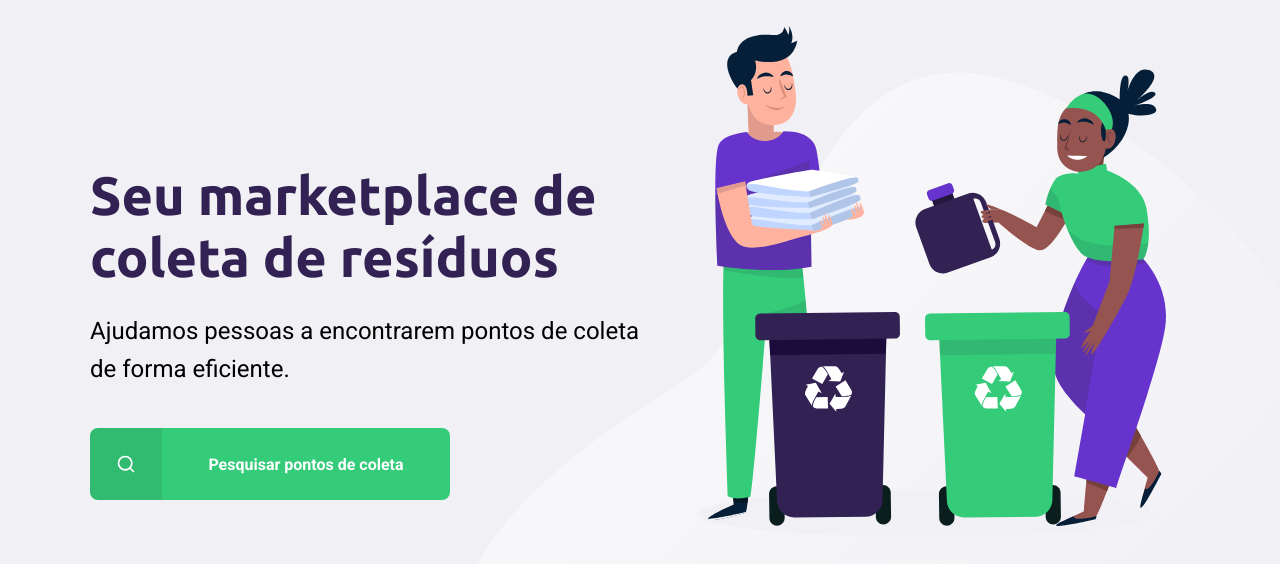
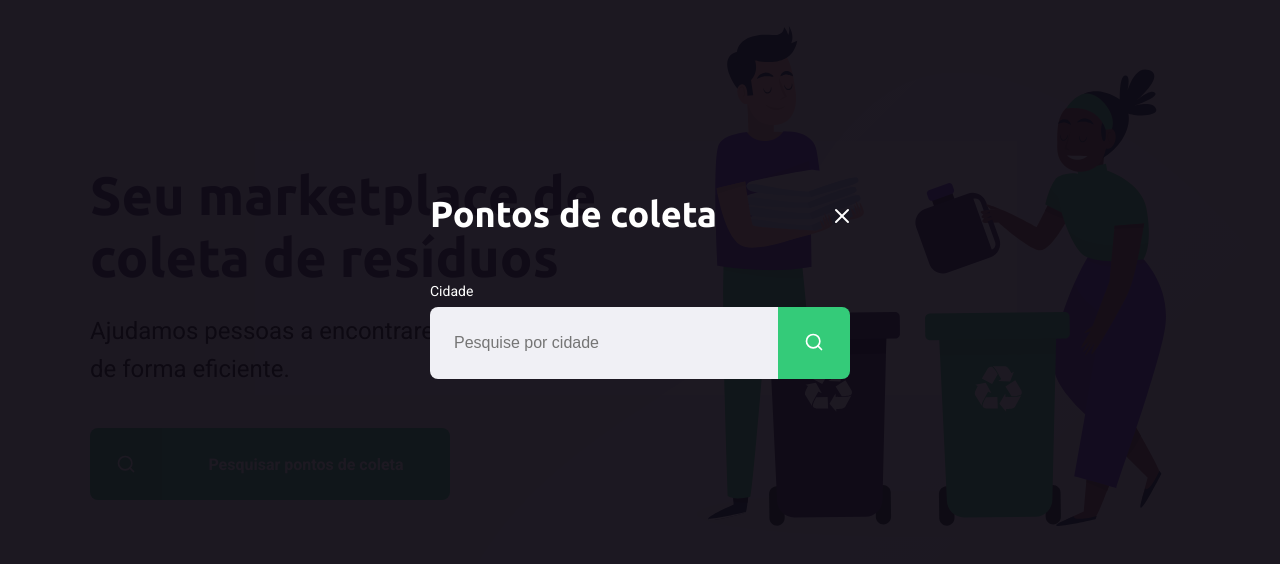
Before and after one commit to lucianobs1/escoleta, a plain HTML site: page index.html in a window 1280 px wide. Both pictures are taken after a click on the link "Pesquisar pontos de coleta". Shown: the part 114-678 px from the top of the page. Drawn offline with Linux system fonts and the light colour scheme.

Commit message:
Adicionado modal no index.html

```diff
--- a/index.html
+++ b/index.html
@@ -6,6 +6,7 @@
     <meta name="viewport" content="width=device-width, initial-scale=1.0">
     <link rel="stylesheet" href="/styles/main.css">
     <link rel="stylesheet" href="/styles/home.css">
+    <link rel="stylesheet" href="/styles/modal.css">
     <link rel="stylesheet" href="/styles/responsive.css">
     <title>Ecoleta</title>
 </head>
@@ -35,6 +36,25 @@
 
     </div>
 
+    <div class="modal hide">
+        <div class="content">
+            <div class="header">
+                <h1>Pontos de coleta</h1>
+                <a href="#">Fechar</a>
+            </div>
+
+            <form action="">
+                <label for="search">Cidade</label>
+                <div class="search field">
+                    <input type="text" name="search" placeholder="Pesquise por cidade">
+                    <button>
+                        <img src="/assets/search.svg" alt="Buscar">
+                    </button>
+                </div>
+            </form>
+        </div>
+    </div>
+    <script src="/scripts/index.js"></script>
 </body>
 
 </html>
--- /dev/null
+++ b/scripts/index.js
@@ -0,0 +1,11 @@
+const buttonSearch = document.querySelector('#page-home main a');
+const modal = document.querySelector('.modal');
+const close = document.querySelector('.modal .header a');
+
+buttonSearch.addEventListener('click', () => {
+    modal.classList.remove('hide');
+});
+
+close.addEventListener('click', () => {
+    modal.classList.add('hide');
+})
--- /dev/null
+++ b/styles/modal.css
@@ -0,0 +1,74 @@
+.modal {
+    background-color: #0E0A14ef;
+    height: 100vh;
+    width: 100vw;
+    position: fixed;
+    top: 0;
+    display: flex;
+    align-items: center;
+    justify-content: center;
+    transition: 400ms;
+}
+
+.modal .content {
+    color: white;
+    width: 420px;
+}
+
+.modal .header {
+    display: flex;
+    align-items: center;
+    justify-content: space-between;
+    margin-bottom: 48px;
+}
+
+.modal .header a {
+    background-image: url(../assets/x.svg);
+    width: 20px;
+    height: 20px;
+    display: flex;
+    font-size: 0.01px;
+}
+
+.modal .header h1 {
+    color: white;
+    font-size: 36px;
+    line-height: 42px;
+}
+
+.modal form label {
+    font-size: 14px;
+    line-height: 16px;
+    display: block;
+    margin-bottom: 8px;
+}
+
+.modal form .field {
+    display: flex;
+}
+
+.modal form input {
+    flex: 1;
+    background-color: #f0f0f5;
+    border-radius: 8px 0 0 8px;
+    border: 0;
+    padding: 16px 24px;
+    font-size: 16px;
+    color: #6c6c80;
+}
+
+.modal form button {
+    width: 72px;
+    height: 72px;
+    background-color: var(--primary-color);
+    border: 0;
+    border-radius: 0 8px 8px 0;
+}
+
+.modal form button:hover {
+    background-color: #2fb85e;
+}
+
+.modal.hide {
+    display: none;
+}
```
